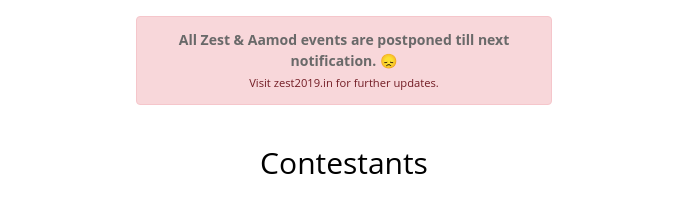
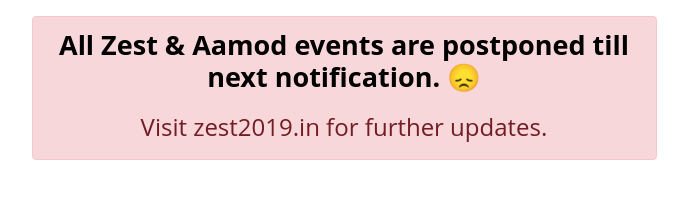
Before and after one commit to Bugswriter/zest-website, a Flask app: page /admin/contestants in a window 1280 px wide. Shown: the part 62-259 px from the top of the page, without its empty margins (296-984 px from the left). Run offline with Flask 2, Linux system fonts and the light colour scheme; the visitor is signed in with stand-in values (Sample User, id 1); data comes from the database, SQL or seed files in the repository; data that the repository does not hold is empty; some libraries are stand-ins or nearby versions; some web fonts are replaced.

Commit message:
bigger notice

```diff
--- a/zestpkg/static/css/custom.css
+++ b/zestpkg/static/css/custom.css
@@ -38,7 +38,9 @@ h6{
 	font-size: 20px;
 }
 
-
+#seriousnote{
+	font-size: 30px;
+}
 
 #mainheader h2{
 	font-family: 'Playfair Display', serif;
--- a/zestpkg/templates/layout.html
+++ b/zestpkg/templates/layout.html
@@ -105,8 +105,8 @@
     </div>
     <div class="container-fluid">
     <div class="row justify-content-center text- animated flipInX">
-        <div class="col-md-4 mt-3 text-center alert alert-danger" role="alert">
-          <span><b>All Zest & Aamod events are postponed till next notification. 😞</b></span><br>
+        <div id="seriousnote" class="col-md-6 mt-3 text-center animated bounce infinite slower alert alert-danger" role="alert">
+          <h3><b>All Zest & Aamod events are postponed till next notification. 😞</h3>
           <small>Visit zest2019.in for further updates.</small>
         </div>
     </div>
```
